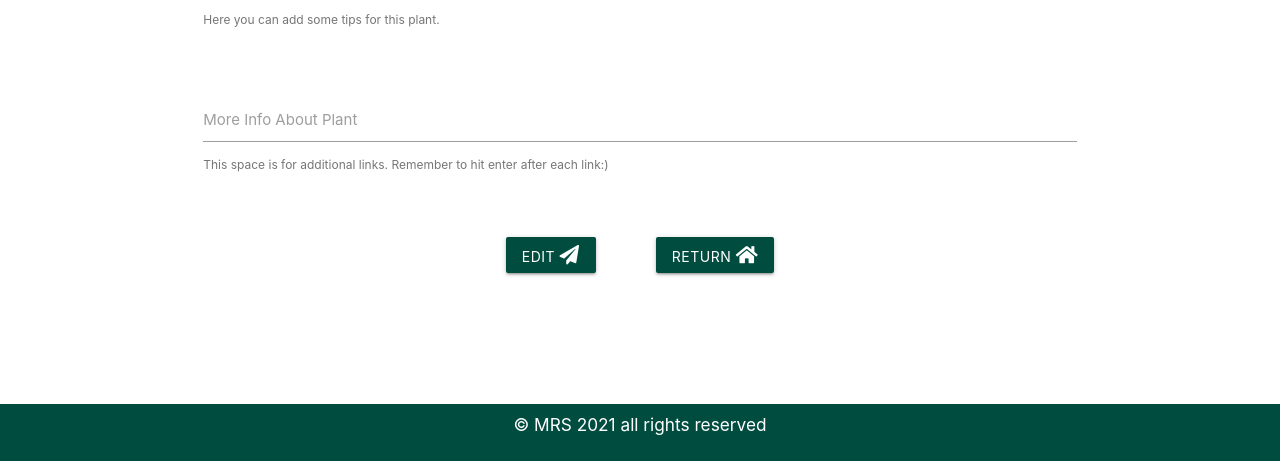
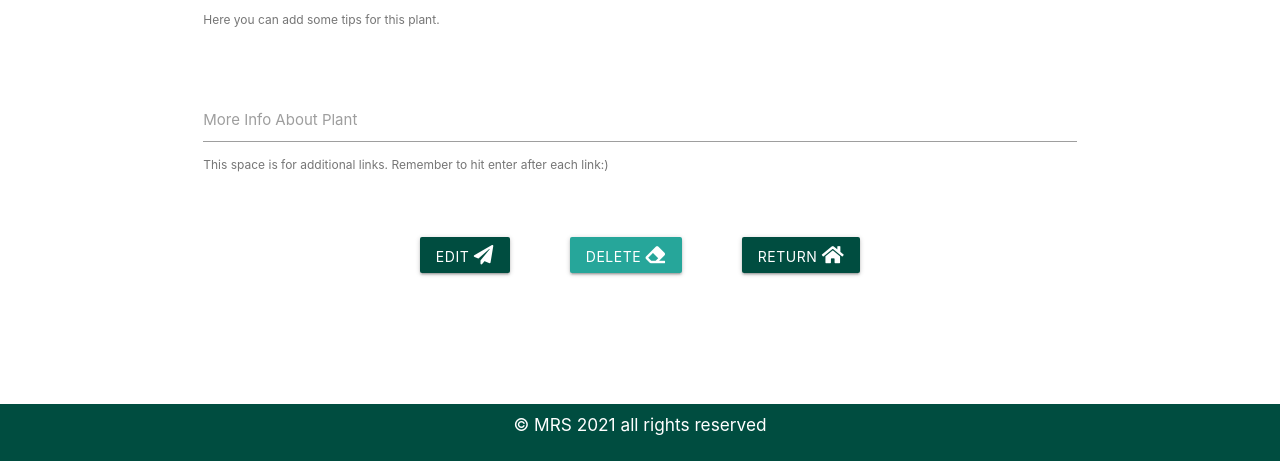
Before and after one commit to madatoo/plantarium-ms3, a Flask app: template templates/edit_plant.html in a window 1280 px wide. Shown: the part 870-1331 px from the top of the page. Run offline with Flask 2, Linux system fonts and the light colour scheme; the template is opened without the code that fills it, so the values that code supplies are empty; some libraries are stand-ins or nearby versions.

Commit message:
add delete route

```diff
--- a/app.py
+++ b/app.py
@@ -103,6 +103,18 @@ def edit_plant(plant_id):
         "edit_plant.html", categories=categories, plant=plant, places=places)
 
 
+"""
+This is route to delete a single plant from database
+"""
+
+
+@app.route("/delete_plant/<plant_id>")
+def delete_plant(plant_id):
+    mongo.db.plant.remove({"_id": ObjectId(plant_id)})
+    flash("Plant Successfully Removed.")
+    return redirect(url_for("index"))
+
+
 if __name__ == "__main__":
     app.run(host=os.environ.get("IP"),
             port=int(os.environ.get("PORT")),
--- a/templates/edit_plant.html
+++ b/templates/edit_plant.html
@@ -96,7 +96,7 @@
             <!--submit/return/delete btn-->
             <div class="row center">
                 <a class="btn waves-effect waves-light space teal darken-4" href="{{ url_for('edit_plant', plant_id=plant._id) }}">Edit <i class="fas fa-paper-plane"></i></a>
-                <!--delete plant will be here-->
+                <a class="btn waves-effect waves-light space teal pink lighten-1" href="{{ url_for('delete_plant', plant_id=plant._id) }}">Delete <i class="fas fa-eraser"></i></a>
                 <a class="btn waves-effect waves-light space teal darken-4" href="{{ url_for('index') }}">Return <i class="fas fa-home"></i></a>
             </div>
 
```
Also changed, not shown: templates/browse_places.html (added).
